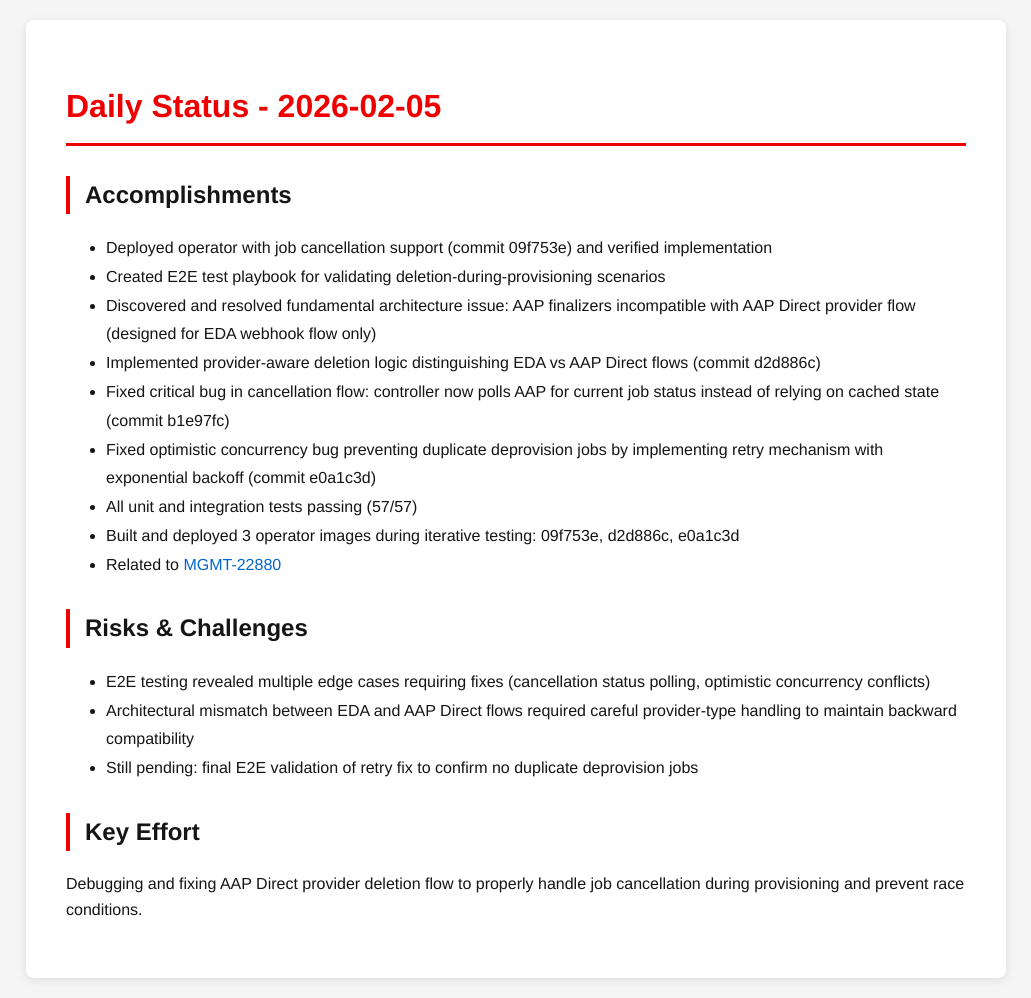
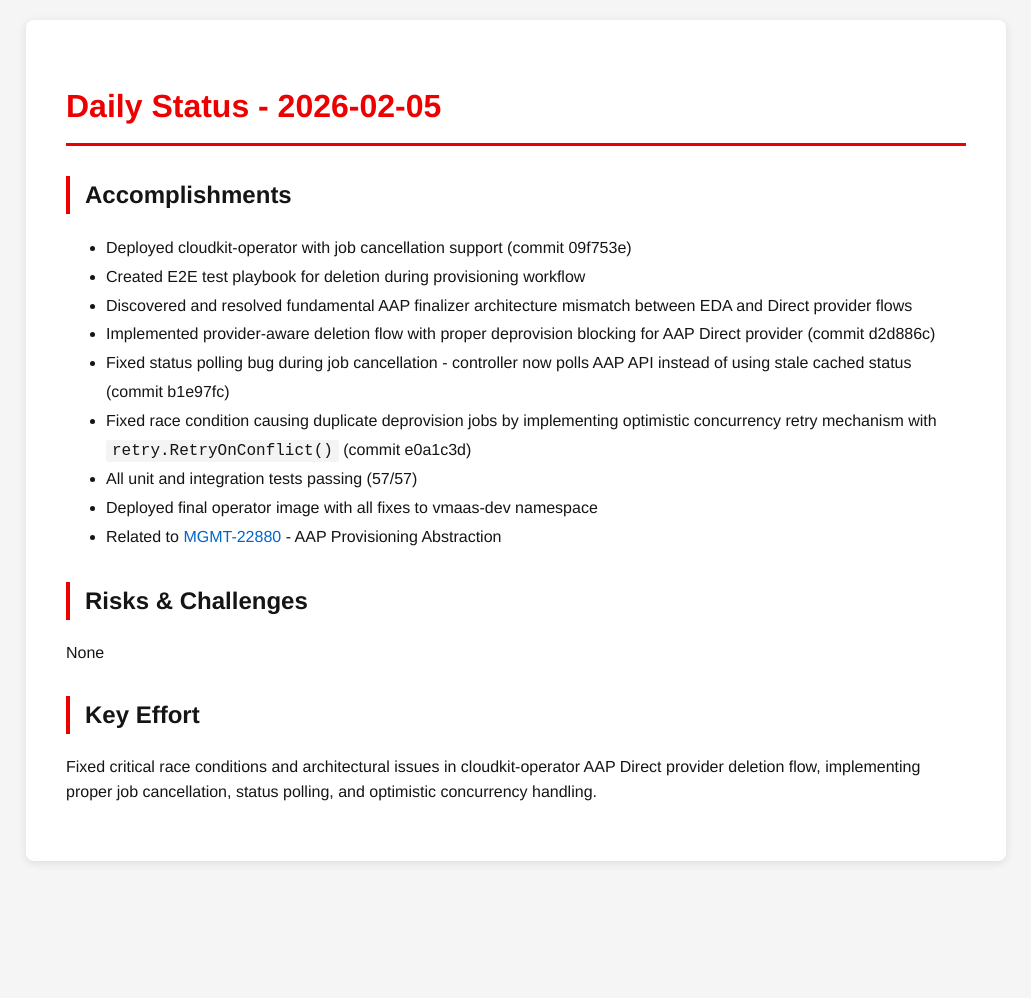
Before and after one commit to tzvatot/daily-status, a Jekyll site: the page built from 2026-02-05.md, in a window 1280 px wide. Shown: the whole page, without its empty margins (124-1155 px from the left). Built offline with Jekyll 4.4.1, drawn with Linux system fonts in a browser that asks for light colours; after the commit the page ends 900 px from its top, so only the background shows below that.

Commit message:
Daily status update - 2026-02-05

```diff
--- a/2026-02-05.md
+++ b/2026-02-05.md
@@ -7,20 +7,18 @@ date: 2026-02-05
 # Daily Status - 2026-02-05
 
 ## Accomplishments
-- Deployed operator with job cancellation support (commit 09f753e) and verified implementation
-- Created E2E test playbook for validating deletion-during-provisioning scenarios
-- Discovered and resolved fundamental architecture issue: AAP finalizers incompatible with AAP Direct provider flow (designed for EDA webhook flow only)
-- Implemented provider-aware deletion logic distinguishing EDA vs AAP Direct flows (commit d2d886c)
-- Fixed critical bug in cancellation flow: controller now polls AAP for current job status instead of relying on cached state (commit b1e97fc)
-- Fixed optimistic concurrency bug preventing duplicate deprovision jobs by implementing retry mechanism with exponential backoff (commit e0a1c3d)
+- Deployed cloudkit-operator with job cancellation support (commit 09f753e)
+- Created E2E test playbook for deletion during provisioning workflow
+- Discovered and resolved fundamental AAP finalizer architecture mismatch between EDA and Direct provider flows
+- Implemented provider-aware deletion flow with proper deprovision blocking for AAP Direct provider (commit d2d886c)
+- Fixed status polling bug during job cancellation - controller now polls AAP API instead of using stale cached status (commit b1e97fc)
+- Fixed race condition causing duplicate deprovision jobs by implementing optimistic concurrency retry mechanism with `retry.RetryOnConflict()` (commit e0a1c3d)
 - All unit and integration tests passing (57/57)
-- Built and deployed 3 operator images during iterative testing: 09f753e, d2d886c, e0a1c3d
-- Related to [MGMT-22880](https://issues.redhat.com/browse/MGMT-22880)
+- Deployed final operator image with all fixes to vmaas-dev namespace
+- Related to [MGMT-22880](https://issues.redhat.com/browse/MGMT-22880) - AAP Provisioning Abstraction
 
 ## Risks & Challenges
-- E2E testing revealed multiple edge cases requiring fixes (cancellation status polling, optimistic concurrency conflicts)
-- Architectural mismatch between EDA and AAP Direct flows required careful provider-type handling to maintain backward compatibility
-- Still pending: final E2E validation of retry fix to confirm no duplicate deprovision jobs
+None
 
 ## Key Effort
-Debugging and fixing AAP Direct provider deletion flow to properly handle job cancellation during provisioning and prevent race conditions.
+Fixed critical race conditions and architectural issues in cloudkit-operator AAP Direct provider deletion flow, implementing proper job cancellation, status polling, and optimistic concurrency handling.
```
